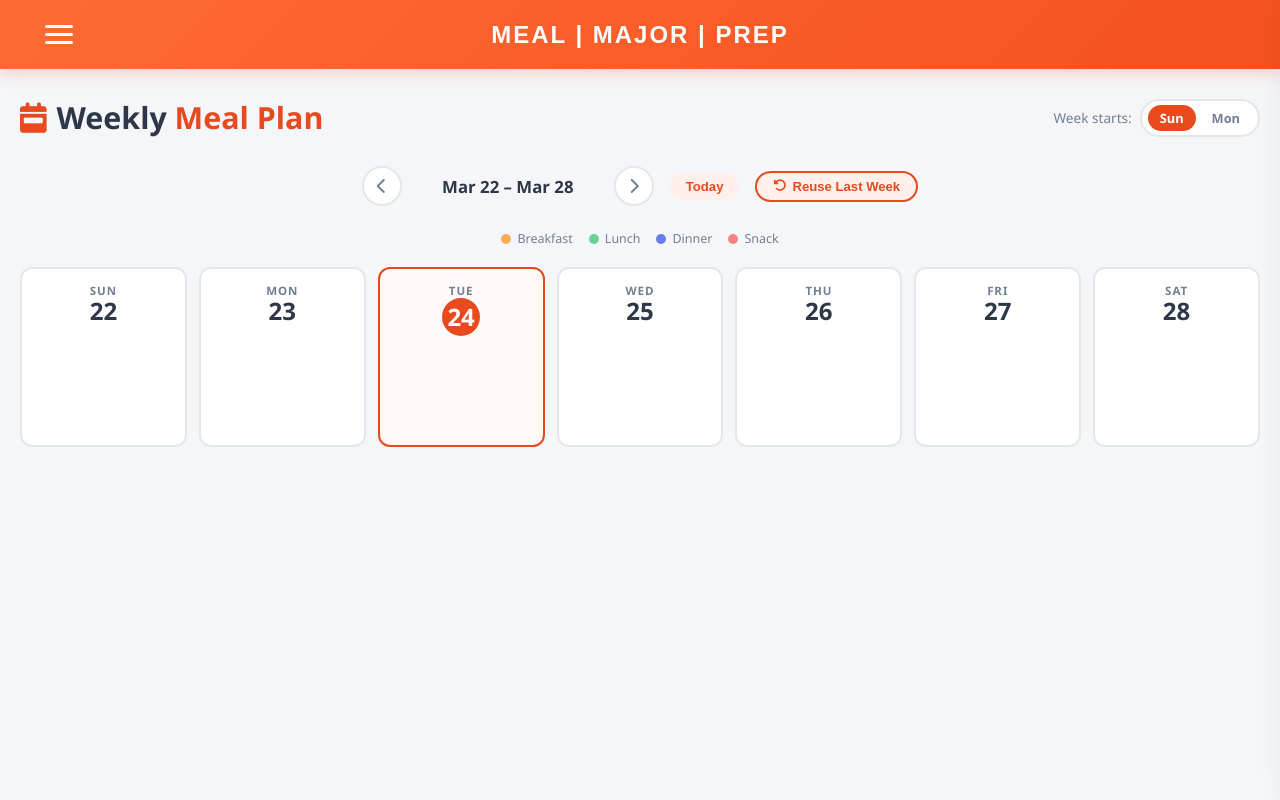
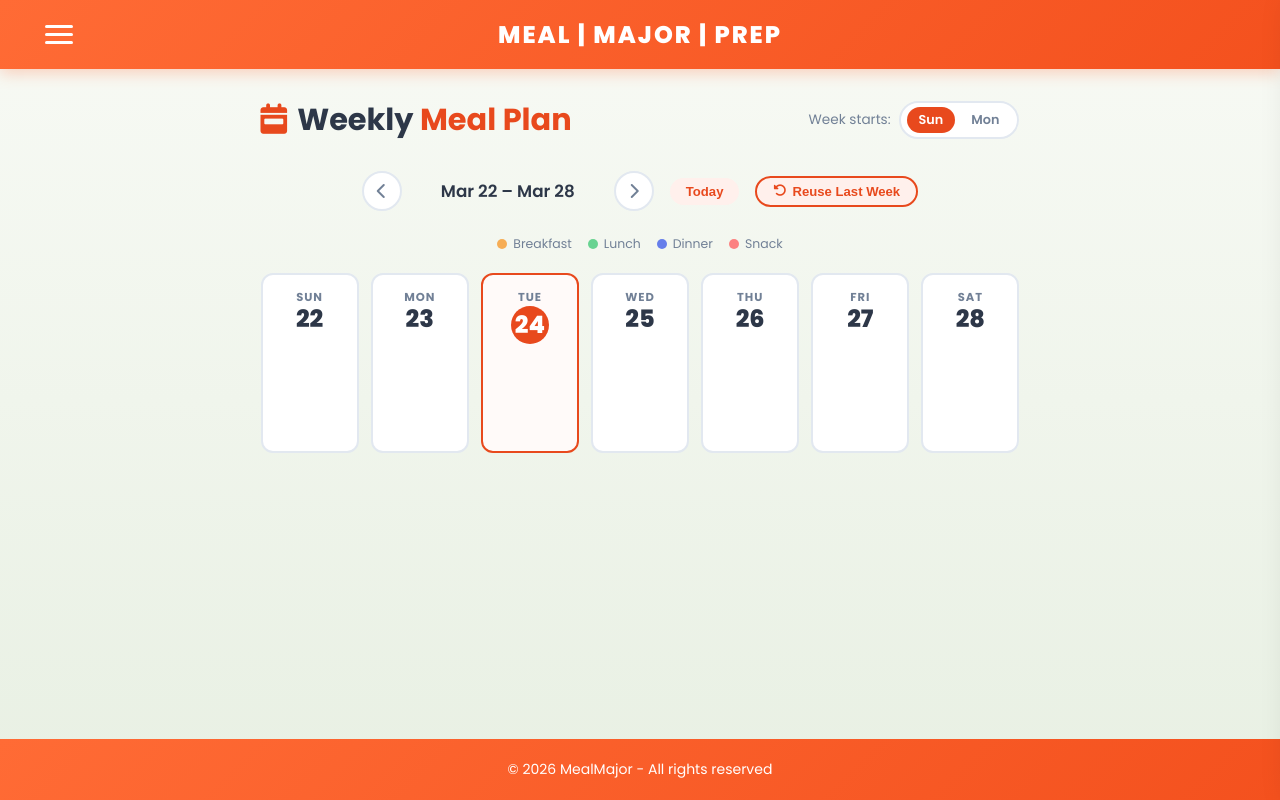
Before and after one commit to coflyd/LZJCO-SOEN341_Project_W26, a website: page Recipe Managment/WeeklyPlanner.html in a window 1280 px wide. Drawn offline with Linux system fonts and the light colour scheme; no server answers.

Commit message:
Update WeeklyPlanner.html
add a footer and change background colors to get a uniform web site interface

```diff
--- a/Recipe Managment/WeeklyPlanner.html
+++ b/Recipe Managment/WeeklyPlanner.html
@@ -5,8 +5,20 @@
     <meta name="viewport" content="width=device-width, initial-scale=1.0">
     <title>Weekly Meal Plan</title>
     <link rel="stylesheet" href="https://cdnjs.cloudflare.com/ajax/libs/font-awesome/6.4.0/css/all.min.css">
+    <link href="https://fonts.googleapis.com/css2?family=Poppins:wght@400;500;600;700;800&display=swap" rel="stylesheet">
     <link rel="stylesheet" href="WeeklyPlannerStyle.css">
 <style>
+    /* ── Charte graphique ── */
+    body {
+        font-family: 'Poppins', Arial, sans-serif !important;
+        background: linear-gradient(180deg, #F8FAF5 0%, #E8F0E3 100%) !important;
+        min-height: 100vh;
+        display: flex;
+        flex-direction: column;
+        margin: 0;
+    }
+    .meal-plan-page { flex: 1; }
+
     /* ── Nav dropdown fix ── */
     header {
         position: relative !important;
@@ -922,5 +934,9 @@
         hamburger.addEventListener('click',()=>{hamburger.classList.toggle('open');navDropdown.classList.toggle('open');navOverlay.classList.toggle('open');});
         navOverlay.addEventListener('click',()=>{hamburger.classList.remove('open');navDropdown.classList.remove('open');navOverlay.classList.remove('open');});
     </script>
+
+<footer style="background:linear-gradient(135deg,#FF6B35 0%,#F4511E 100%);padding:20px;text-align:center;color:#fff;font-family:'Poppins',sans-serif;font-size:14px;margin-top:50px;">
+    © 2026 MealMajor - All rights reserved
+</footer>
 </body>
 </html>
```
